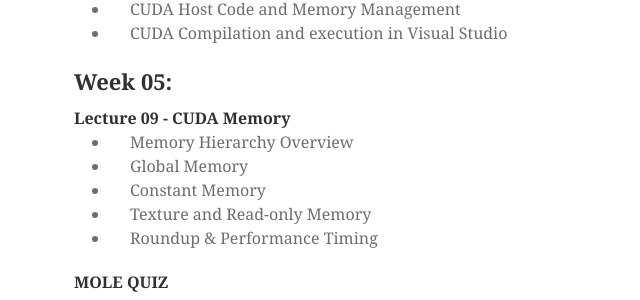
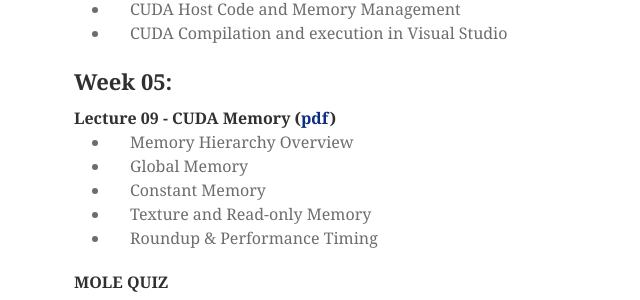
Before and after one commit to mondus/mondus.github.io, a Jekyll site: the page built from teaching/COM4521/index.md, in a window 1280 px wide and 900 px high, scrolled down 2262 px. Shown: the part 153-453 px from the top of the window, without its empty margins (166-806 px from the left). Built offline with Jekyll 4.4.1, drawn with Linux system fonts in a browser that asks for light colours; nearby versions of some CDN libraries; some web fonts are replaced; some of the changed text lies outside the part shown.

Commit message:
Update index.md

```diff
--- a/teaching/COM4521/index.md
+++ b/teaching/COM4521/index.md
@@ -105,7 +105,7 @@ Lectures will take place on Mondays 15:00 until 17:00 in Diamond lecture theatre
 
 ## Week 05:
 
-#### Lecture 09 - CUDA Memory
+#### Lecture 09 - CUDA Memory ([pdf](https://drive.google.com/file/d/0B2HbOiEppVPMLWRpSmpGVkkwWlk/view?usp=sharing))
 
 * Memory Hierarchy Overview
 * Global Memory
@@ -217,8 +217,8 @@ Lab Register Link: [https://goo.gl/0r73gD](https://goo.gl/0r73gD)
 
 #### Lab 05 - Memory
 
-* Lab Sheet
-* Source Code
+* Lab Sheet ([pdf](https://drive.google.com/file/d/0B2HbOiEppVPMTXJwM0VWWjVzNEE/view?usp=sharing))
+* Source Code ([zip](https://github.com/mondus/com4521/archive/Lab05_src.zip))
 * Solution
 
 #### Lab 06 - Shared Memory and Occupancy
```
